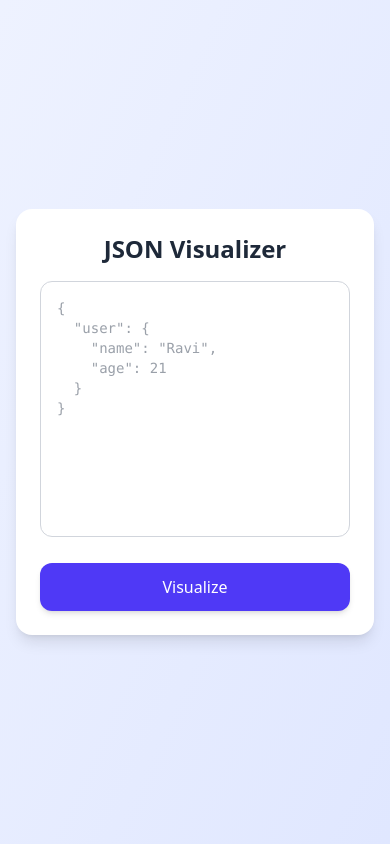
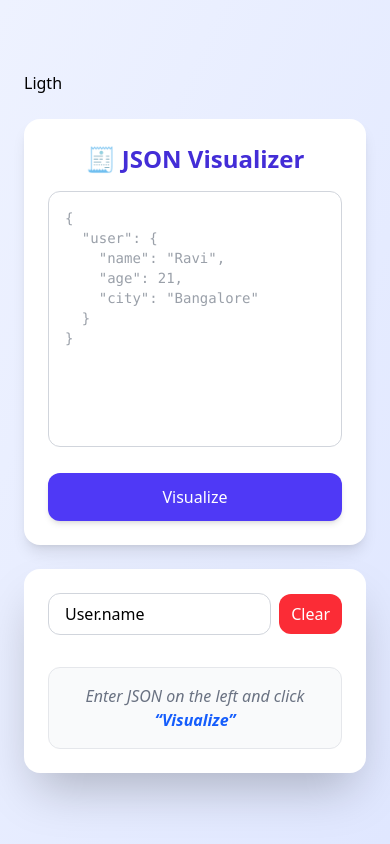
Before and after one commit to ravitharun/Json-tree-visualizer, a React (Vite) app in the folder Json-Tree/: page / in a window 390 px wide. Built offline with nearby package versions, Linux system fonts and the light colour scheme.

Commit message:
feat: enhanced JSON Visualizer UI with responsive Tailwind styling and better UX

```diff
--- a/Json-Tree/src/Components/Input.jsx
+++ b/Json-Tree/src/Components/Input.jsx
@@ -1,34 +1,49 @@
-import React, { useRef } from "react";
+import React, { useRef, useState } from "react";
+import JsonTree from "./JsonTree";
 
 function Input() {
   const DefaultInputjson = {
     user: {
       name: "Ravi",
       age: 21,
+      city: "Bangalore",
     },
   };
 
   const JsonInput = useRef("");
+  const [parseinput, setparseinpt] = useState(null);
 
   const Visualize = (e) => {
     e.preventDefault();
     try {
-      if (typeof JsonInput.current.value !== "object") {
-        const ParseInputJson = JSON.parse(JsonInput.current.value);
-        console.log(ParseInputJson, "Parsed JSON");
-      } else {
-        console.log("The data should be in JSON format");
-      }
+      const ParseInputJson = JSON.parse(JsonInput.current.value);
+      setparseinpt(JsonInput.current.value);
     } catch (err) {
-      alert("The data should be in JSON format");
+      alert("⚠️ Invalid JSON format! Please check your input.");
+    }
+  };
+  const [first, setfirst] = useState(true);
+  const [theme, setTheme] = useState("Ligth");
+  const [JsonSearch, SetJsonsearch] = useState("User.name");
+  console.log(JsonSearch, "JsonSearch");
+  const handelToggle = () => {
+    setfirst((prev) => !prev);
+    if (first) {
+      setTheme("Ligth");
+    } else {
+      setTheme("dark");
     }
   };
 
+  //   console.log(theme,'theme')
   return (
-    <div className="min-h-screen flex flex-col items-center justify-center bg-gradient-to-br from-indigo-50 to-indigo-100 p-4">
-      <div className="w-full max-w-2xl bg-white shadow-lg rounded-2xl p-6 sm:p-8">
-        <h1 className="text-2xl font-semibold text-gray-800 mb-4 text-center">
-          JSON Visualizer
+    <div className="min-h-screen bg-gradient-to-br from-indigo-50 to-indigo-100 flex flex-col md:flex-row items-start justify-center gap-6 p-6">
+      {/* LEFT SIDE — Input Form */}
+      <button onClick={handelToggle}>{theme}</button>
+
+      <div className="w-full md:w-1/2 bg-white shadow-lg rounded-2xl p-6">
+        <h1 className="text-2xl font-semibold text-indigo-700 mb-4 text-center">
+          🧾 JSON Visualizer
         </h1>
         <textarea
           name="JsonDataInput"
@@ -45,6 +60,38 @@ function Input() {
           Visualize
         </button>
       </div>
+
+      {/* RIGHT SIDE — JSON Tree */}
+  <div className="w-full md:w-1/2 bg-white shadow-2xl rounded-2xl p-6 flex flex-col items-center justify-center space-y-4 transition-all duration-300 hover:shadow-3xl">
+  <div className="w-full flex items-center gap-2">
+    <input
+      type="text"
+      placeholder="🔍 Search JSON keys..."
+      value={JsonSearch}
+      onChange={(e) => SetJsonsearch(e.target.value)}
+      className="w-full border border-gray-300 focus:border-blue-500 focus:ring-2 focus:ring-blue-300 rounded-xl px-4 py-2 outline-none transition-all duration-200"
+    />
+    {JsonSearch && (
+      <button
+        onClick={() => SetJsonsearch("")}
+        className="bg-red-500 text-white px-3 py-2 rounded-xl hover:bg-red-600 transition duration-200"
+      >
+        Clear
+      </button>
+    )}
+  </div>
+
+  <div className="w-full mt-4 bg-gray-50 rounded-xl p-4 overflow-y-auto max-h-[400px] border border-gray-200">
+    {parseinput ? (
+      <JsonTree data={parseinput} />
+    ) : (
+      <p className="text-gray-500 text-center italic">
+        Enter JSON on the left and click <span className="font-semibold text-blue-600">“Visualize”</span>
+      </p>
+    )}
+  </div>
+</div>
+
     </div>
   );
 }
--- /dev/null
+++ b/Json-Tree/src/Components/JsonTree.jsx
@@ -0,0 +1,70 @@
+import React from "react";
+import ReactFlow, { Background, Controls } from "reactflow";
+import "reactflow/dist/style.css";
+
+function JsonTree({ data,theme }) {
+    console.log(theme,'theme')
+  // Converts JSON into boxes [NodeS] and arrows [edge]
+  const createTree = (obj, parent = null, level = 0, index = 0) => {
+    const nodes = [];
+    const edges = [];
+
+    Object.entries(obj).forEach(([key, value], i) => {
+      const id = `${key}-${level}-${i}`;
+      const label =
+        typeof value === "object" ? key : `${key}: ${String(value)}`;
+
+      // Create one box [node]
+      nodes.push({
+        id,
+        data: { label },
+        position: { x: level * 250, y: (index + i) * 100 },
+        style: {
+          background: "orange",
+          border: "1px solid #d1d5db",
+          padding: 10,
+          borderRadius: 8,
+        },
+      });
+
+      // Draw arrow from parent → this box
+      if (parent) {
+        edges.push({
+          id: `${parent}-${id}`,
+          source: parent,
+          target: id,
+
+          animated: true,
+
+        });
+      }
+
+      // If value is an object, go inside it
+      if (typeof value === "object" && value !== null) {
+        const { nodes: childNodes, edges: childEdges } = createTree(
+          value,
+          id,
+          level + 1,
+          index + i + 1
+        );
+        nodes.push(...childNodes);
+        edges.push(...childEdges);
+      }
+    });
+
+    return { nodes, edges };
+  };
+
+  const { nodes, edges } = createTree(JSON.parse(data));
+
+  return (
+    <div style={{ width: "100%", height: "600px" }}>
+      <ReactFlow nodes={nodes} edges={edges}>
+        <Controls />
+        <Background />
+      </ReactFlow>
+    </div>
+  );
+}
+
+export default JsonTree;
```
